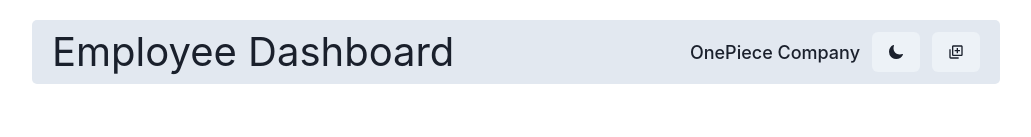
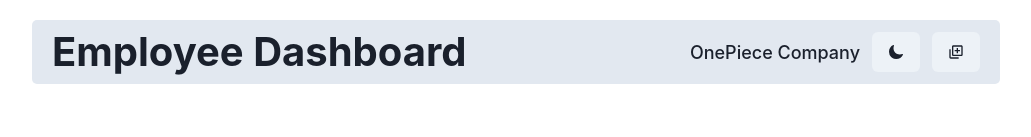
Before and after one commit to teja-yarragunta/employee-dashboard-react-flask-mongodb, a React (Vite) app in the folder frontend/: page / in a window 1280 px wide. Shown: the top 137 px of the page, without its empty margins (124-1155 px from the left). Built offline with nearby package versions, Linux system fonts and the light colour scheme; no server answers.

Commit message:
modified the navbar

```diff
--- a/frontend/src/components/Navbar.jsx
+++ b/frontend/src/components/Navbar.jsx
@@ -14,9 +14,16 @@ const Navbar = ({setUsers}) => {
                 {/* left side */}
                 <Flex alignItems={"center"}
                     justifyContent={"center"} gap={3} display={{base:"none", sm:"flex"}}>
-                    <Text fontSize={"40px"} >
-                        Employee Dashboard
+                    <Text
+                        fontSize={{ base: "18px", sm: "24px", md: "40px" }}
+                        fontWeight="bold"
+                        whiteSpace="nowrap"
+                        overflow="hidden"
+                        textOverflow="ellipsis"
+                    >
+                    Employee Dashboard
                     </Text>
+
                 </Flex>
                 {/* right side */}
                 <Flex gap={3} alignItems={"center"}>
```
Also changed, not shown: 1 other file (tests, documents, lock files or other folders).
